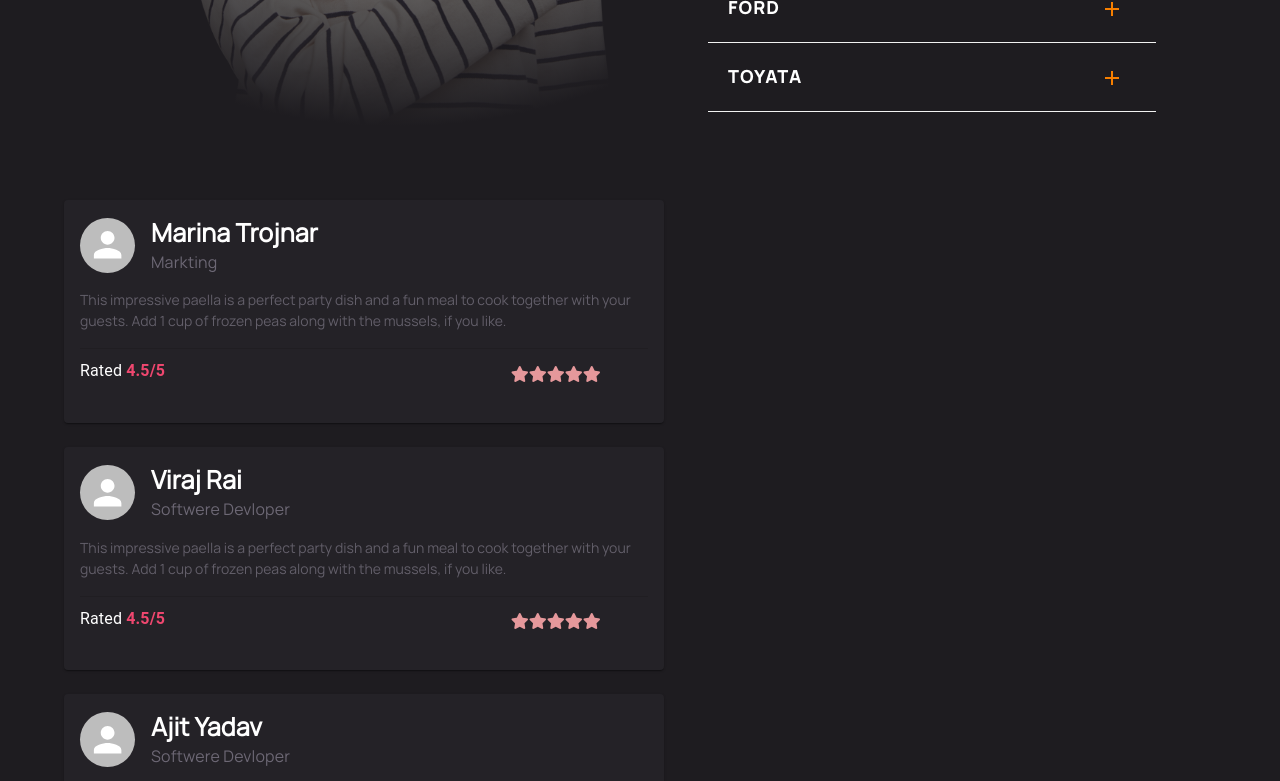
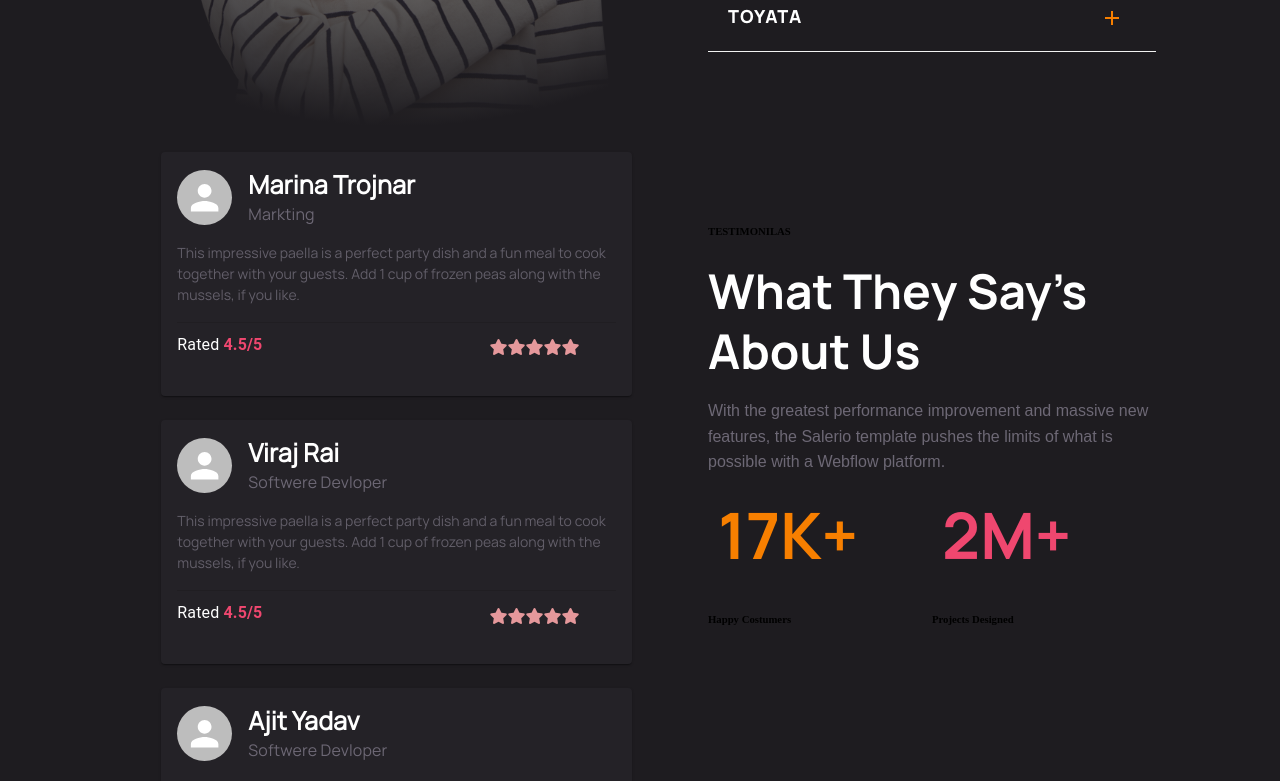
Before and after one commit to MRNickdown01/animation_Project, a React (Create React App) app: page / in a window 1280 px wide. Shown: the part 1960-2741 px from the top of the page. Built offline with nearby package versions, Linux system fonts and the light colour scheme.

Commit message:
new review chaanges

```diff
--- /dev/null
+++ b/src/ModulesCss/mystyle.module.css
@@ -0,0 +1,17 @@
+.h1_title {
+  margin: 0px;
+  color: #fff;
+  line-height: 60px;
+  font-size: 3em;
+  font-weight: bold;
+  text-transform: capitalize;
+  font-family: Manrope-Bold;
+  src: url(../../src/assets/font/Manrope-Bold.otf);
+}
+.p_details {
+  color: #6d6875;
+  font-size: 16px;
+  font-weight: 500;
+  margin: 16px 0px 0px 0px;
+  line-height: 25.6px;
+}
--- a/src/Pages/AboutSection/index.css
+++ b/src/Pages/AboutSection/index.css
@@ -17,7 +17,8 @@
 .about_team_detail > h1 {
   margin: 0px;
   color: #fff;
-  font-size: 50px;
+  line-height: 60px;
+  font-size: 3em;
   font-weight: bold;
   text-transform: capitalize;
 }
--- a/src/Pages/AmazingProduct/index.css
+++ b/src/Pages/AmazingProduct/index.css
@@ -113,7 +113,7 @@ p {
 }
 
 .heading_title > h1 {
-  font-size: 3em;
+  font-size: 2.9em;
   font-weight: 700;
   color: #fff;
   margin: 16px 0px 0px 0px;
--- a/src/Pages/ReviewSection/index.css
+++ b/src/Pages/ReviewSection/index.css
@@ -1,3 +1,23 @@
 .review_bg_section {
   background: #1e1c20;
 }
+.review_details_div {
+  padding: 60px;
+}
+.customer_no {
+  margin: 10px;
+  color: #f77f00;
+  font-size: 4rem;
+  font-family: Manrope-Bold;
+  src: url(../../../src/assets/font/Manrope-Bold.otf);
+}
+.project_no {
+  margin: 10px;
+  color: #ef476f;
+  font-size: 4rem;
+  font-family: Manrope-Bold;
+  src: url(../../../src/assets/font/Manrope-Bold.otf);
+}
+.review_counting {
+  display: flex;
+}
--- a/src/Pages/ReviewSection/index.js
+++ b/src/Pages/ReviewSection/index.js
@@ -3,6 +3,7 @@ import React from "react";
 import ReviewCard from "../../Component/ReviewCard";
 import "./index.css";
 import data from "./data.json";
+import styles from "../../ModulesCss/mystyle.module.css";
 
 const ReviewSection = () => {
   let reviewcard = data?.review;
@@ -10,6 +11,7 @@ const ReviewSection = () => {
   return (
     <section className="review_bg_section">
       <Container maxWidth="lg">
+        <Grid container spacing={2}>
           <Grid item xs={1}></Grid>
           <Grid item xs={5}>
             {reviewcard?.map((i, index) => (
@@ -22,8 +24,29 @@ const ReviewSection = () => {
               </div>
             ))}
           </Grid>
-        <Grid item xs={5}></Grid>
-        <Grid item xs={1}></Grid>
+          <Grid item xs={6}>
+            <div className="review_details_div">
+              <h6>TESTIMONILAS</h6>
+              <h1 className={styles.h1_title}>What They Say's About Us</h1>
+              <p className={styles?.p_details}>
+                With the greatest performance improvement and massive new
+                features, the Salerio template pushes the limits of what is
+                possible with a Webflow platform.
+              </p>
+              <Grid container>
+                <Grid xs={6}>
+                  <h1 className="customer_no"> 17K+ </h1>
+                  <h6>Happy Costumers</h6>
+                </Grid>
+                <Grid xs={5}>
+                  <Grid xs={1}></Grid>
+                  <h1 className="project_no"> 2M+ </h1>
+                  <h6 className="ion-no-margin">Projects Designed</h6>
+                </Grid>
+              </Grid>
+            </div>
+          </Grid>
+        </Grid>
       </Container>
     </section>
   );
```
Lines whose indentation alone changed are shown as unchanged.
